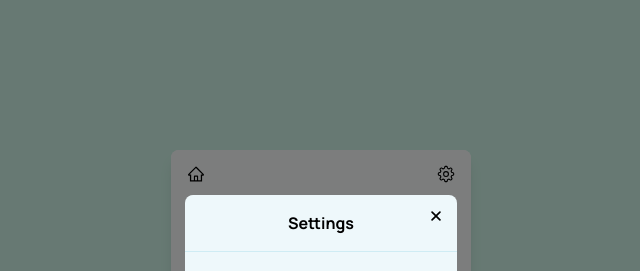
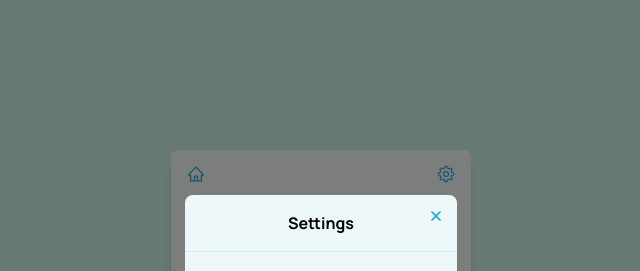
Before and after one commit to seanverano/reboost, a React (Vite) app: page / in a window 1280 px wide. Both pictures are taken after a click on the button 771 px from the left and 174 px from the top of the page. Shown: the top 271 px of the page, without its empty margins (319-959 px from the left). Built offline with nearby package versions, Linux system fonts and the light colour scheme.

Commit message:
Change button colors

```diff
--- a/src/components/drink_features/CheckLogs.jsx
+++ b/src/components/drink_features/CheckLogs.jsx
@@ -8,7 +8,7 @@ const CheckLogs = ({ show, onClose, children }) => {
     <div className="fixed inset-0 bg-[#000000] bg-opacity-50 flex justify-center items-center">
       <div className="bg-transparent rounded-lg p-2 w-[320px] relative">
         <button onClick={onClose} className="absolute right-11 top-5">
-          <IoClose className="text-[#000000] hover:text-[#1CABE3] text-lg" />
+          <IoClose className="text-[#1CABE3] hover:text-[#000000] text-lg" />
         </button>
         <div>{children}</div>
       </div>
--- a/src/components/drink_features/DrinkModal.jsx
+++ b/src/components/drink_features/DrinkModal.jsx
@@ -7,7 +7,7 @@ const DrinkModal = ({ show, onClose, children }) => {
     <div className="fixed inset-0 bg-[#000000] bg-opacity-50 flex justify-center items-center">
       <div className="bg-transparent rounded-lg p-6 w-[320px] relative">
         <button onClick={onClose} className="absolute right-9 top-9">
-          <IoClose className="text-[#000000] hover:text-[#1CABE3] text-lg" />
+          <IoClose className="text-[#1CABE3] hover:text-[#000000] text-lg" />
         </button>
         {children}
       </div>
--- a/src/components/drink_features/DrinkSettings.jsx
+++ b/src/components/drink_features/DrinkSettings.jsx
@@ -28,7 +28,7 @@ const DrinkSettings = ({ show, onClose, onSaveSettings, currentSettings }) => {
     <div className="fixed inset-0 bg-[#000000] bg-opacity-50 flex justify-center items-center z-50">
       <div className="bg-transparent rounded-lg p-2 w-[320px] relative">
         <button onClick={onClose} className="absolute right-9 top-5">
-          <IoClose className="text-[#000000] hover:text-[#1CABE3] text-lg" />
+          <IoClose className="text-[#1CABE3] hover:text-[#000000] text-lg" />
         </button>
 
         <div className="mx-4 bg-[#EEF8FB] rounded-lg font-manrope">
--- a/src/components/drink_features/DrinkSettingsModal.jsx
+++ b/src/components/drink_features/DrinkSettingsModal.jsx
@@ -11,7 +11,7 @@ const DrinkSettingsButton = ({ currentSettings, onSaveSettings }) => {
         onClick={() => setShowModal(true)}
         className="flex cursor-pointer items-center justify-center rounded-full h-4 bg-transparent text-[#000000] gap-2 font-bold leading-normal tracking-[0.015em] p-0"
       >
-        <div className="text-[#000000] mr-3 hover:text-[#1CABE3] text-lg transition-colors duration-200">
+        <div className="text-[#1CABE3] mr-3 hover:text-[#000000] text-lg transition-colors duration-200">
           <GoGear />
         </div>
       </button>
--- a/src/pages/DrinkPage.jsx
+++ b/src/pages/DrinkPage.jsx
@@ -129,7 +129,7 @@ const DrinkPage = () => {
       <div className="font-manrope flex flex-col h-[500px] w-[300px] bg-[#F8FBFB] rounded-lg overflow-hidden">
         <div className="flex items-center bg-[#f8fbfb] mt-3 p-1 pb-2 justify-between">
           <button className="flex cursor-pointer items-center justify-center rounded-full h-4 bg-transparent text-[#000000] gap-2 font-bold leading-normal tracking-[0.015em] p-0">
-            <div className="flex items-center gap-2 text-[#000000] ml-3 hover:text-[#1CABE3] text-lg">
+            <div className="flex items-center gap-2 text-[#1CABE3] ml-3 hover:text-[#000000] text-lg">
               <AiOutlineHome />
             </div>
           </button>
```
